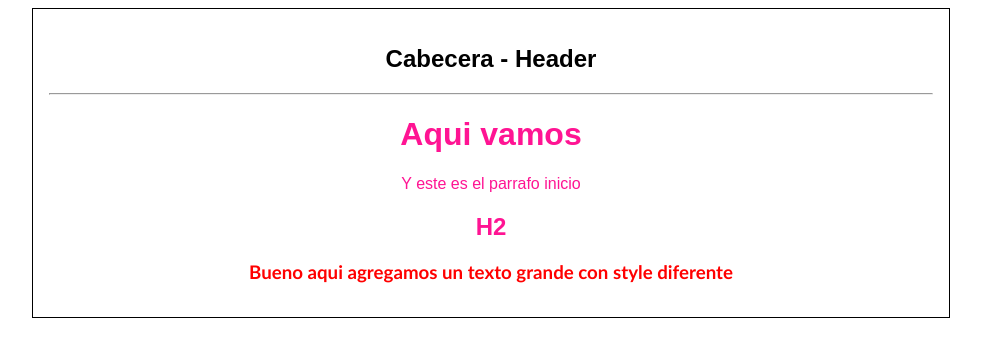
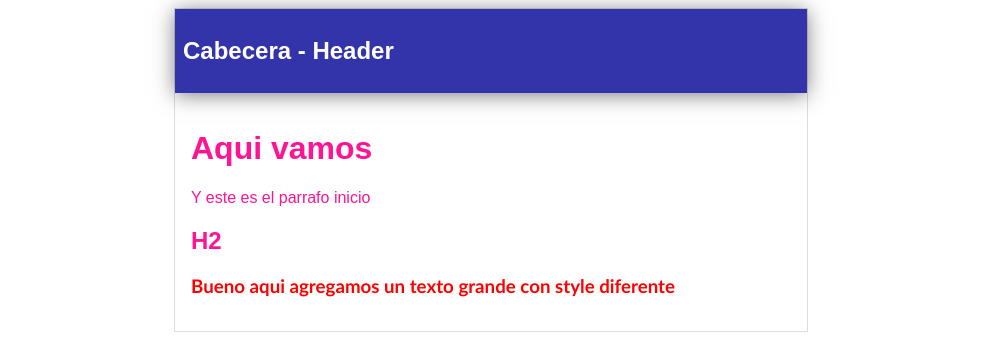
Before and after one commit to armandozabala/hyperblog, a plain HTML site: page index.html in a window 1280 px wide. Shown: the whole page, without its empty margins (149-1130 px from the left). Drawn offline with Linux system fonts and the light colour scheme.

Commit message:
Hice una cabecera con diseno azul

```diff
--- a/css/style.css
+++ b/css/style.css
@@ -10,13 +10,24 @@ h3 {
 }
 
 .container {
-    border: 1px solid;
-    width: 70%;
-    padding: 1em;
+    width: 50%;
+    padding: 0;
+    text-align: left;
+    border: 1px solid #DDD;
     margin: 0 auto;
 }
 
 .post {
+    padding: 1em;
     color: deeppink;
     font-family: Arial, Helvetica, sans-serif;
 }
+
+#cabecera {
+    background: #33A;
+    box-shadow: 0px 2px 20px 0px rgba(0, 0, 0, 0.5);
+    color: white;
+    font-weight: bold;
+    margin: 0;
+    padding: 0.5em;
+}
--- a/index.html
+++ b/index.html
@@ -22,9 +22,11 @@
 
     <div class="container">
 
-        <h2>Cabecera - Header</h2>
+        <div id="cabecera">
+            <h2>Cabecera - Header</h2>
 
-        <hr>
+        </div>
+
 
         <div class="post">
             <h1>Aqui vamos</h1>
```
